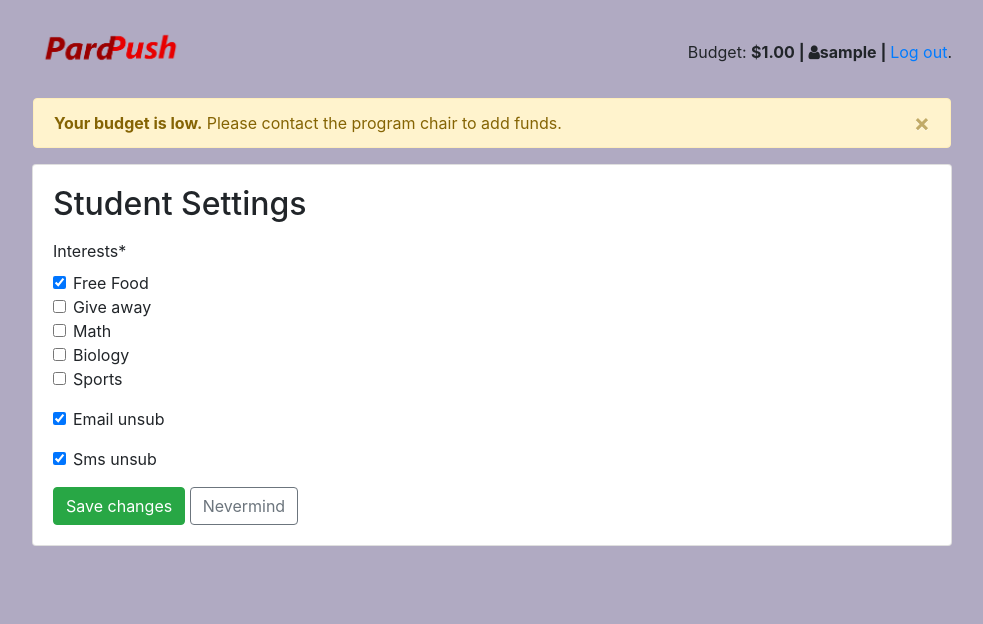
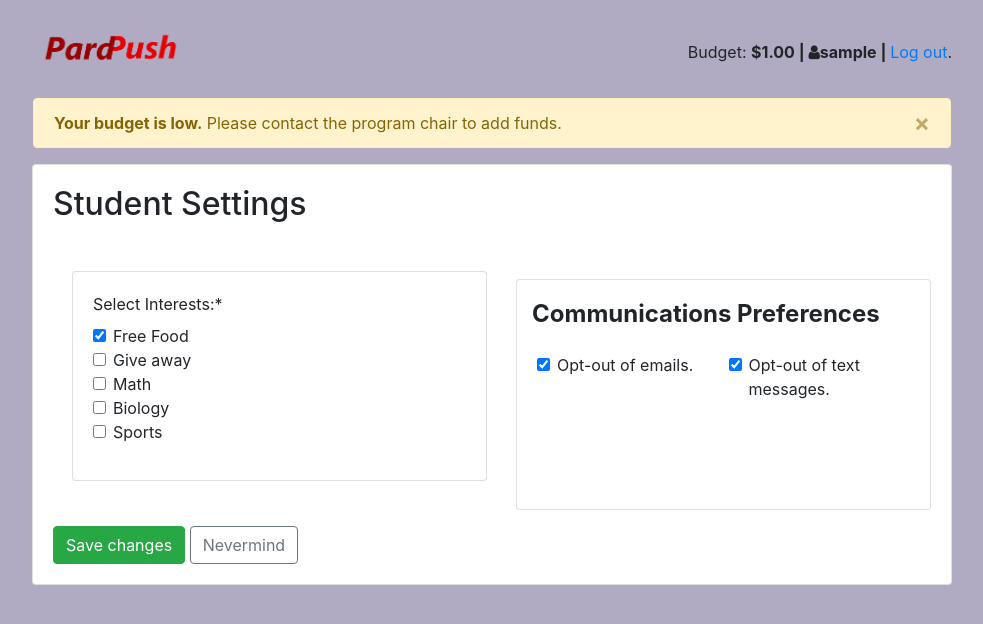
Before and after one commit to elast27/pardpush, a Django app: page /students/interests/ in a window 1280 px wide. Shown: the top 624 px of the page, without its empty margins (148-1131 px from the left). Run offline with Django 3.2, Linux system fonts and the light colour scheme; a user stored in the database is signed in; data comes from the database, SQL or seed files in the repository; tables that the repository leaves empty hold one stand-in row (values such as "Sample post"); parts of the project's set-up code (start-up, migrations or seed data) failed here and were passed over; some libraries are stand-ins or nearby versions; some web fonts are replaced.

Commit message:
vis: student interests form

```diff
--- a/pardpush_proj/notification/forms.py
+++ b/pardpush_proj/notification/forms.py
@@ -96,6 +96,11 @@ class StudentInterestsForm(forms.ModelForm):
             'interests': forms.CheckboxSelectMultiple,
             'email_unsub': forms.CheckboxInput,
             'sms_unsub': forms.CheckboxInput
+        }
+        labels = {
+            'interests': 'Select Interests:',
+            'email_unsub': 'Opt-out of emails.',
+            'sms_unsub': 'Opt-out of text messages.',
         }
 
 class DateForm(forms.Form):
--- a/pardpush_proj/notification/templates/notification/students/interests_form.html
+++ b/pardpush_proj/notification/templates/notification/students/interests_form.html
@@ -6,7 +6,31 @@
   <h2 class="mb-3">Student Settings</h2>
   <form method="post" novalidate>
     {% csrf_token %}
-    {{ form|crispy }}
+    <div class="form-row">
+      <div class="form-group col-md-6 mb-3 pl-4 pt-4 mt-2">
+        <div class="card">
+          <div class="card-body">
+            {{ form.interests|as_crispy_field}}
+          </div>
+        </div>
+      </div>
+      <div class="form-group col-md-6 mb-3 pl-4 pt-4 mt-3">
+        <div class="card">
+          <div class="card-body">
+            <div class="form-row">
+              <h4><strong>Communications Preferences</strong></h4>
+              <div class="col-md-6 pt-3 pb-5 mb-4">
+                {{ form.email_unsub|as_crispy_field}}
+              </div>
+              <div class="col-md-6 pt-3 pb-5 mb-4">
+                {{ form.sms_unsub|as_crispy_field}}
+              </div>
+            </div>
+          </div>
+        </div>
+      </div>
+
+    </div>
     <button type="submit" class="btn btn-success">Save changes</button>
     <a href="{% url 'students:event_list' %}" class="btn btn-outline-secondary">Nevermind</a>
   </form>
```
